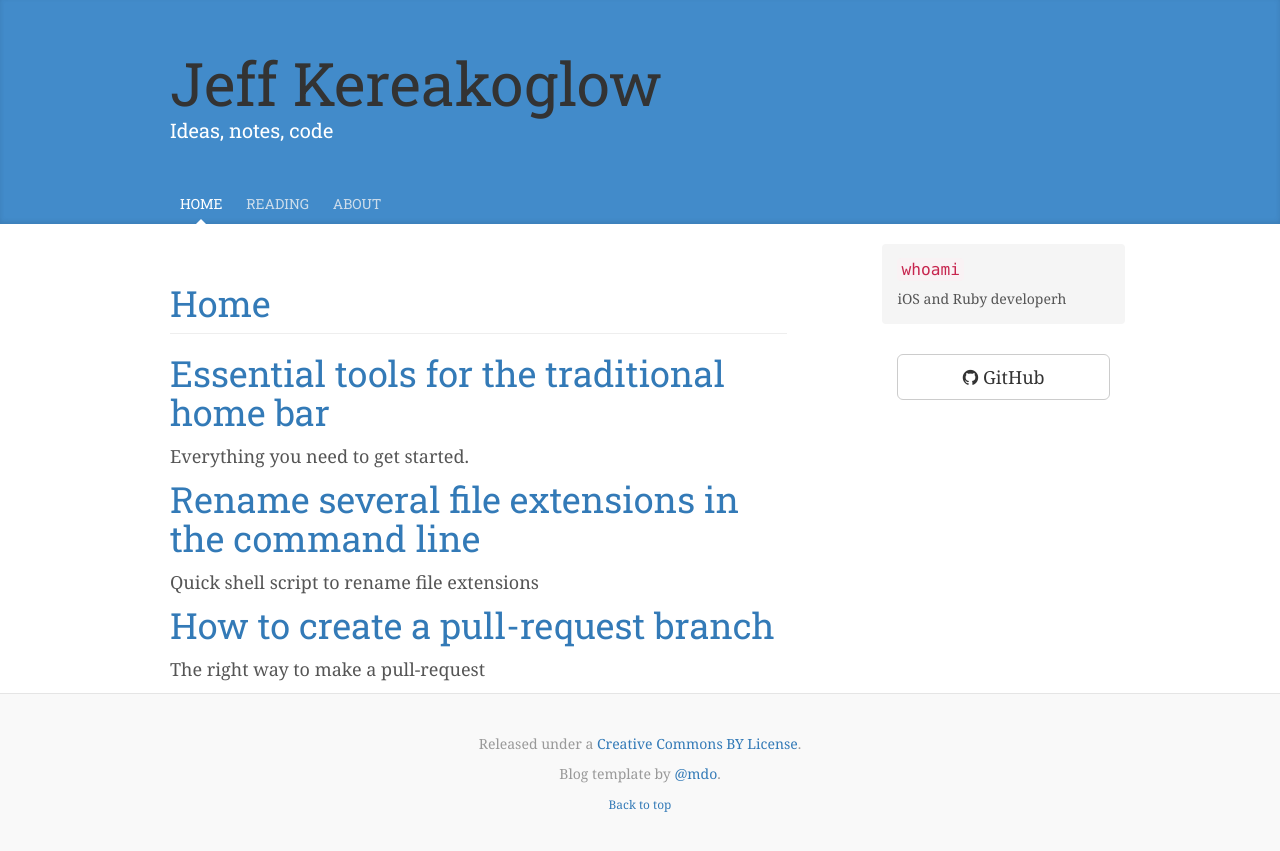
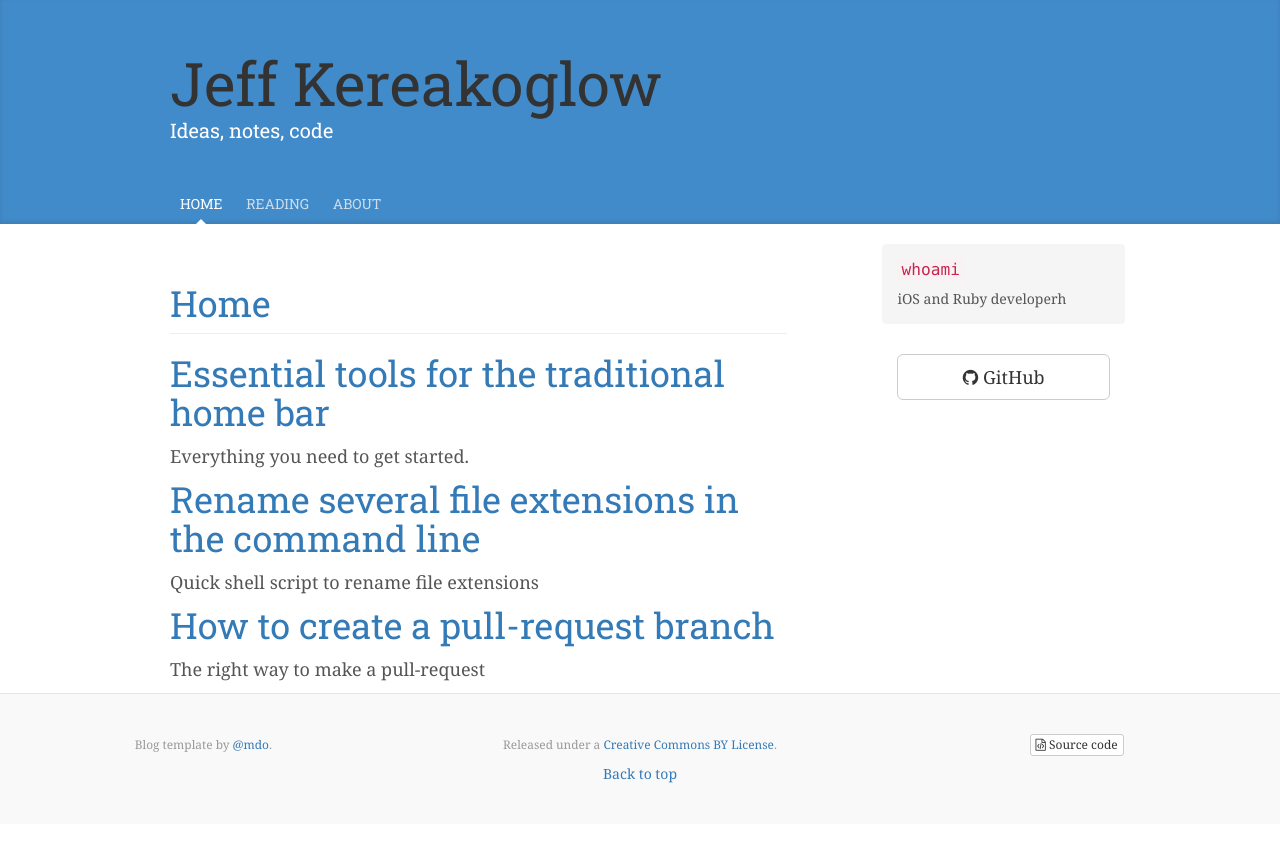
Before and after one commit to jkereako/jkereako.github.io, a Jekyll site: the page built from index.html, in a window 1280 px wide. Shown: the top 851 px of the page. Built offline with Jekyll 4.4.1, drawn with Linux system fonts in a browser that asks for light colours; nearby versions of some CDN libraries.

Commit message:
Format: add columns to footer
- Added 3 columns to the footer
- Removed the authors foo-loop in the site map

```diff
--- a/_includes/footer.html
+++ b/_includes/footer.html
@@ -1,11 +1,29 @@
 <footer class="blog-footer">
-  <p>
-    Released under a <a href="http://creativecommons.org/licenses/by-nc/4.0/" rel="license">Creative Commons BY License</a>.
-  </p>
+  <div class="row">
+    <div class="col-xs-6 col-sm-4">
+      <small>
+        Blog template by <a href="https://twitter.com/mdo">@mdo</a>.
+      </small>
+    </div>
+    <div class="col-xs-6 col-sm-4">
+      <p>
+        <small>
+          Released under a <a href="http://creativecommons.org/licenses/by-nc/4.0/" rel="license">Creative Commons BY License</a>.
+        </small>
+      </p>
 
-  <p>
-    Blog template by <a href="https://twitter.com/mdo">@mdo</a>.</p>
-  <small>
-    <a href="#">Back to top</a>
-  </small>
+      <p>
+        <a href="#">Back to top</a>
+      </p>
+
+    </div>
+    <!-- Optional: clear the XS cols if their content doesn't match in height -->
+    <div class="clearfix visible-xs-block"></div>
+    <div class="col-xs-6 col-sm-4">
+      <a class="btn btn-default btn-xs" href="https://github.com/jkereako/jkereako.github.io" target="_blank" type="button">
+        <i class="fa fa-file-code-o" aria-hidden="true"></i> Source code
+      </a>
+    </div>
+  </div>
+
 </footer>
--- a/_includes/sidebar.html
+++ b/_includes/sidebar.html
@@ -6,7 +6,7 @@
   <div class="sidebar-module">
     <div class="btn-group-vertical btn-block" role="group" aria-label="links">
     <a class="btn btn-default btn-lg" href="https://github.com/jkereako" target="_blank" type="button">
-      <span class="fa fa-github" aria-hidden="true"></span> GitHub
+      <i class="fa fa-github" aria-hidden="true"></i> GitHub
     </a>
   </div>
   </div>
```
Also changed, not shown: sitemap.xml (+0 -7 lines).
